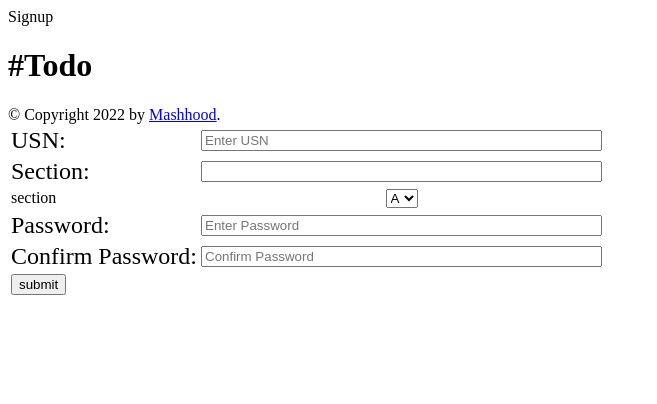
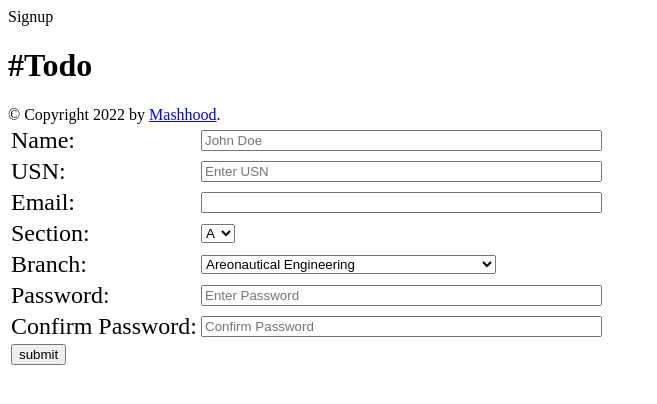
Before and after one commit to MASHOD0/CollegeCourseWare, a Flask app: page /signup in a window 1280 px wide. Shown: the top 404 px of the page, without its empty margins (0-657 px from the left). Run offline with Flask 2, Linux system fonts and the light colour scheme.

Commit message:
added all the questions

```diff
--- a/src/templates/signup.html
+++ b/src/templates/signup.html
@@ -15,6 +15,14 @@ Signup
     <table>
         <tr>
             <td>
+            <font size="5" color= "#000000" > Name:</font>
+            </td>
+            <td>
+            <input type="text" name="Name" placeholder="John Doe" size="47">
+            </td>
+        </tr>
+        <tr>
+            <td>
             <font size="5" color= "#000000" > USN:</font>
             </td>
             <td>
@@ -23,22 +31,67 @@ Signup
         </tr>
         <tr>
             <td>
-            <font size="5" color= "#000000" > Section:</font>
+            <font size="5" color= "#000000" > Email:</font>
             </td>
             <td>
-            <input type="char" name="section" size="47">
+            <input type="email" name="section" size="47">
             </td>
         </tr>
         <tr>
             <td class = "select">
-                section
+                <font size="5" color= "#000000" >Section:</font>
             </td>
-            <TD ALIGN="center">
+            <TD >
                 <select>
-                     <option value="volvo">A</option>
-                     <option value="saab">B</option>
-                     <option value="mercedes">C</option>
-                     <option value="audi">D</option>
+                     <option value="A">A</option>
+                     <option value="B">B</option>
+                     <option value="C">C</option>
+                     <option value="D">D</option>
+                     <option value="E">E</option>
+                     <option value="F">F</option>
+                     <option value="G">G</option>
+                     <option value="H">H</option>
+                     <option value="I">I</option>
+                     <option value="J">J</option>
+                     <option value="K">K</option>
+                     <option value="L">L</option>
+                     <option value="M">M</option>
+                     <option value="N">N</option>
+                     <option value="O">O</option>
+                     <option value="P">P</option>
+                     <option value="Q">Q</option>
+                     <option value="R">R</option>
+                     <option value="S">S</option>
+                     <option value="T">T</option>
+                     <option value="U">U</option>
+                     <option value="V">V</option>
+                     <option value="I">I</option>
+                     <option value="J">J</option>
+                     <option value="K">K</option>
+                </select>
+             </TD>
+
+        </tr>
+        <tr>
+            <td class = "select">
+                <font size="5" color= "#000000" >Branch:</font>
+            </td>
+            <TD >
+                <select>
+                     <option value="AE">Areonautical Engineering</option>
+                     <option value="AI">Artifical intelligence and Machine learning</option>
+                     <option value="AU">Automobile Engineering</option>
+                     <option value="BT">Bio-Technology</option>
+                     <option value="CH">Chemical Engineering</option>
+                     <option value="CS">Computer Science and Engineering</option>
+                     <option value="CV">Civil Engineering</option>
+                     <option value="EC">Electronics & Communication Engineering</option>
+                     <option value="EE">Electrical & Electronics Engineering</option>
+                     <option value="ET">Electronics and Telecomunication Engineering</option>
+                     <option value="IM">Industrial Engineering and Management</option>
+                     <option value="IS">Information Science & Engineering</option>
+                     <option value="MD">Electronics and Medical Engineering</option>
+                     <option value="ME">Mechanical Engineering</option>
                 </select>
              </TD>
 
```
